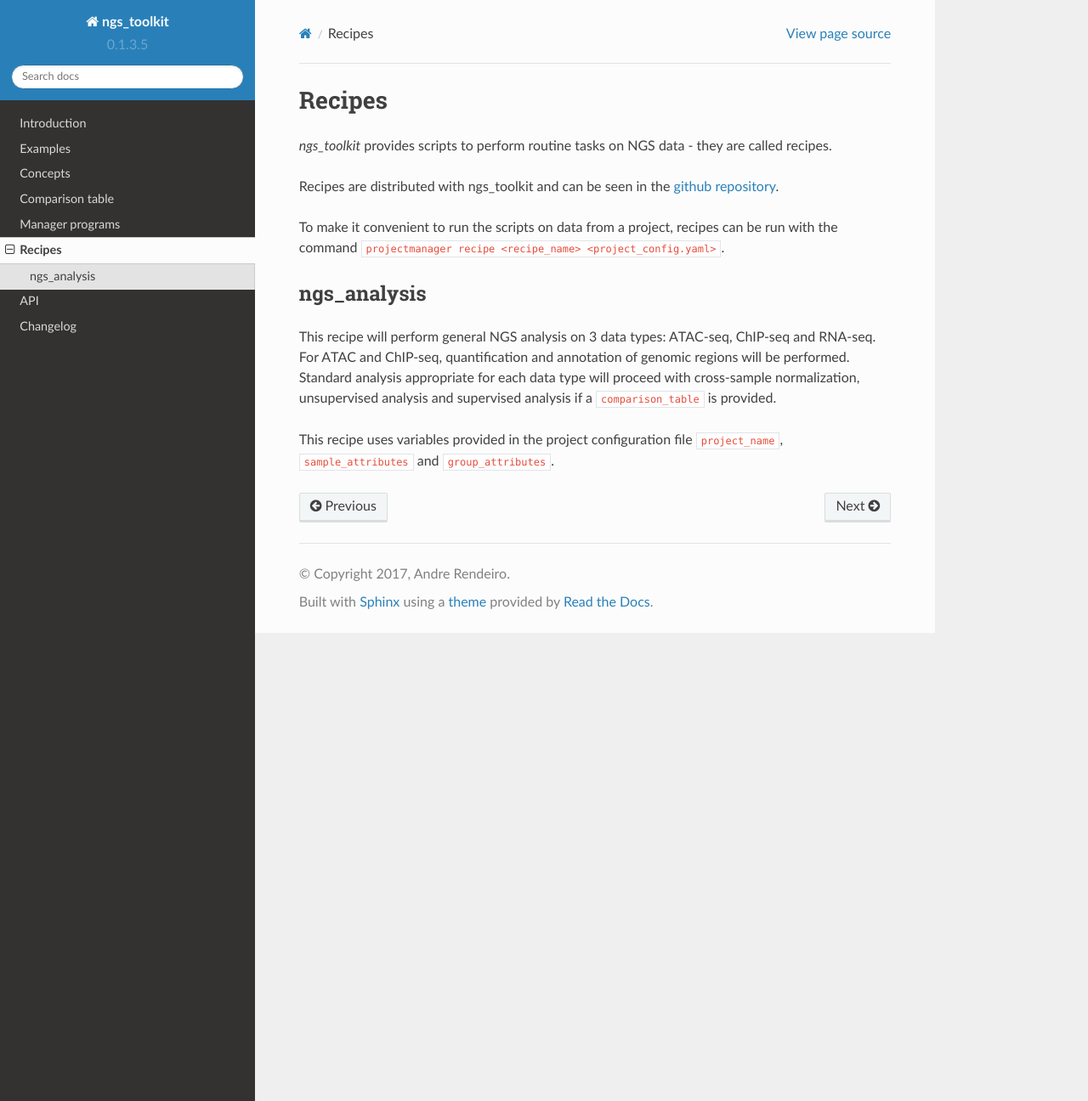
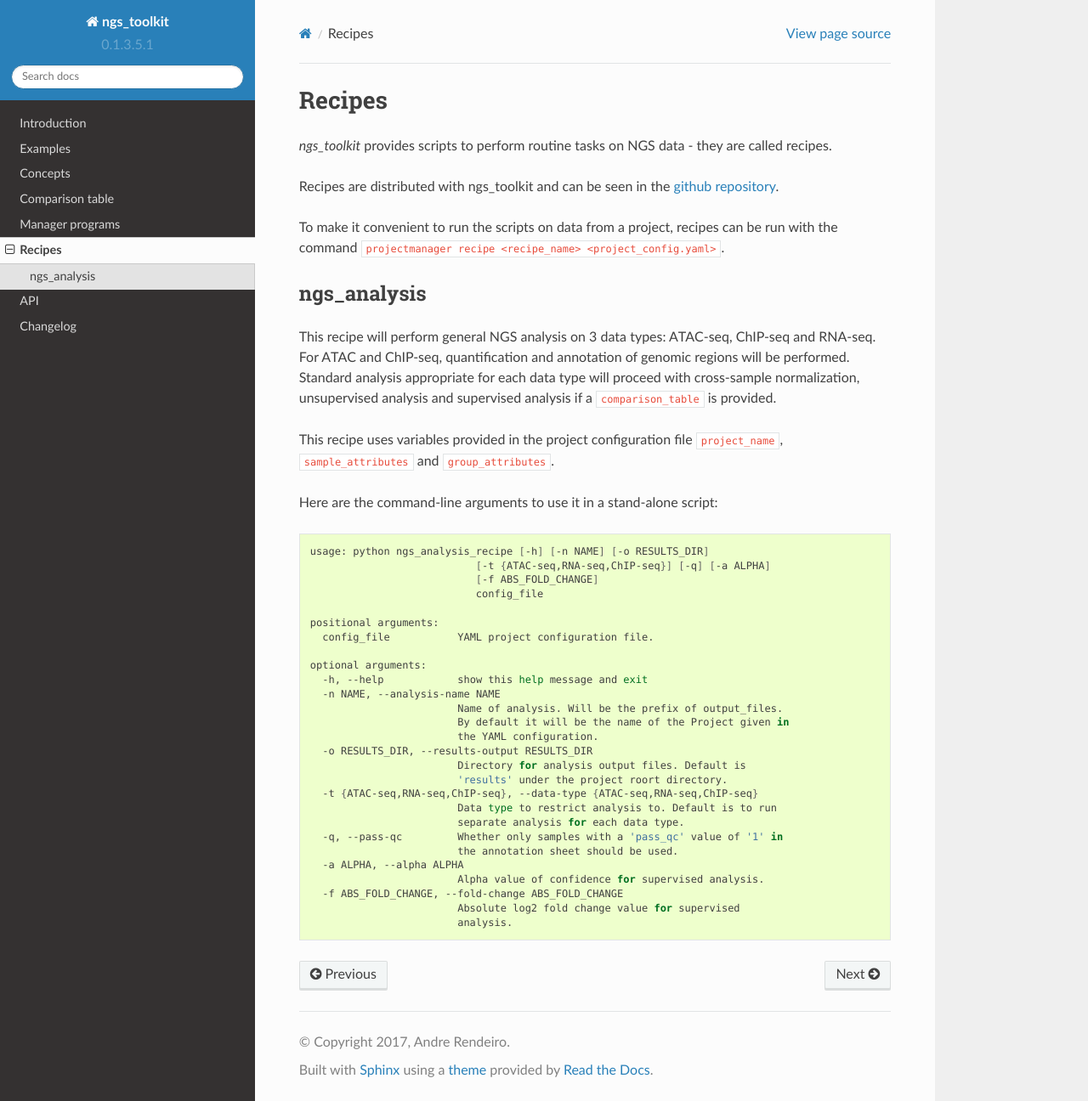
Before and after one commit to afrendeiro/toolkit, a Sphinx documentation site: the page built from doc/source/recipes.rst, in a window 1280 px wide and 1296 px high. Shown: the whole window at 85% size. Built offline with Sphinx 7.4.7 and the Read the Docs theme 2.0.0, drawn with Linux system fonts in a browser that asks for light colours.

Commit message:
more docs on recipes; up version

```diff
--- a/doc/source/recipes.rst
+++ b/doc/source/recipes.rst
@@ -16,3 +16,35 @@ For ATAC and ChIP-seq, quantification and annotation of genomic regions will be
 Standard analysis appropriate for each data type will proceed with cross-sample normalization, unsupervised analysis and supervised analysis if a ``comparison_table`` is provided.
 
 This recipe uses variables provided in the project configuration file ``project_name``, ``sample_attributes`` and ``group_attributes``.
+
+Here are the command-line arguments to use it in a stand-alone script:
+
+.. code-block:: bash
+
+	usage: python ngs_analysis_recipe [-h] [-n NAME] [-o RESULTS_DIR]
+	                           [-t {ATAC-seq,RNA-seq,ChIP-seq}] [-q] [-a ALPHA]
+	                           [-f ABS_FOLD_CHANGE]
+	                           config_file
+
+	positional arguments:
+	  config_file           YAML project configuration file.
+
+	optional arguments:
+	  -h, --help            show this help message and exit
+	  -n NAME, --analysis-name NAME
+	                        Name of analysis. Will be the prefix of output_files.
+	                        By default it will be the name of the Project given in
+	                        the YAML configuration.
+	  -o RESULTS_DIR, --results-output RESULTS_DIR
+	                        Directory for analysis output files. Default is
+	                        'results' under the project roort directory.
+	  -t {ATAC-seq,RNA-seq,ChIP-seq}, --data-type {ATAC-seq,RNA-seq,ChIP-seq}
+	                        Data type to restrict analysis to. Default is to run
+	                        separate analysis for each data type.
+	  -q, --pass-qc         Whether only samples with a 'pass_qc' value of '1' in
+	                        the annotation sheet should be used.
+	  -a ALPHA, --alpha ALPHA
+	                        Alpha value of confidence for supervised analysis.
+	  -f ABS_FOLD_CHANGE, --fold-change ABS_FOLD_CHANGE
+	                        Absolute log2 fold change value for supervised
+	                        analysis.
--- a/ngs_toolkit/_version.py
+++ b/ngs_toolkit/_version.py
@@ -1 +1 @@
-__version__ = "0.1.3.5"
+__version__ = "0.1.3.5.1"
```
